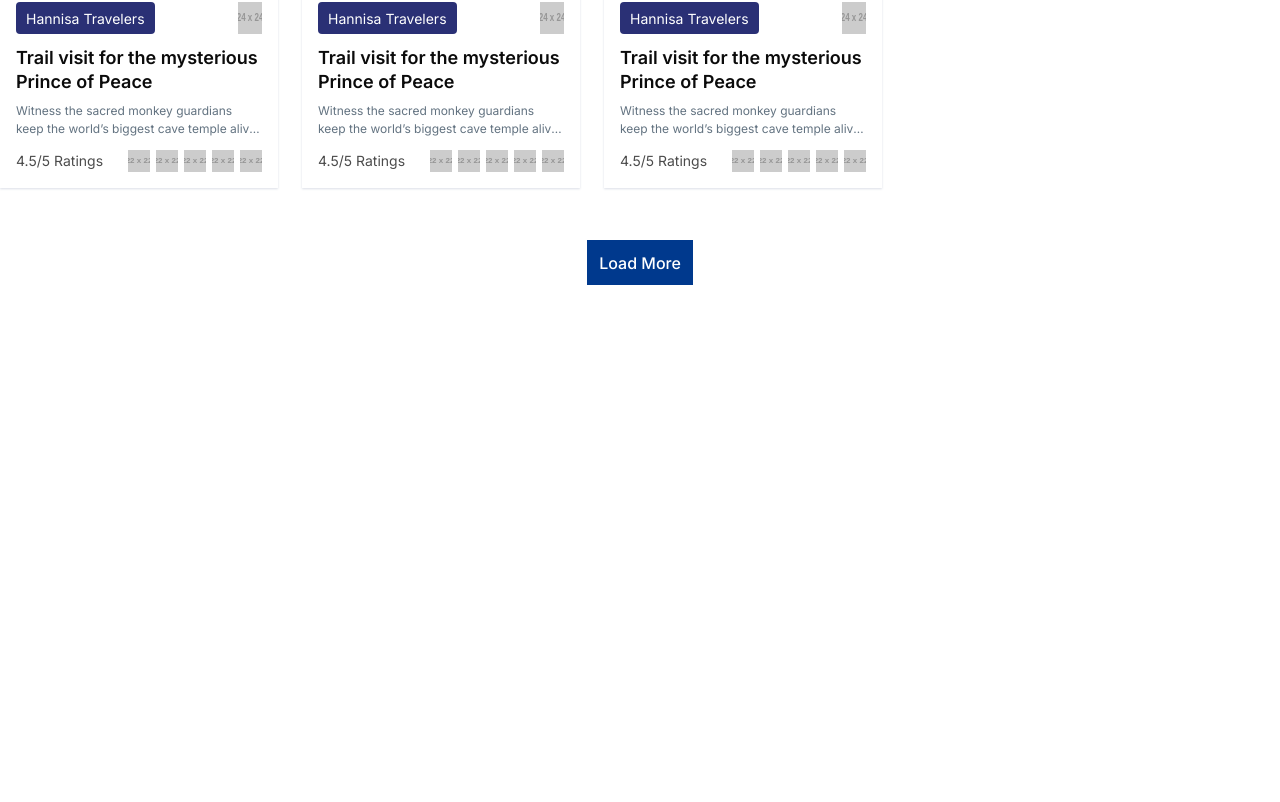
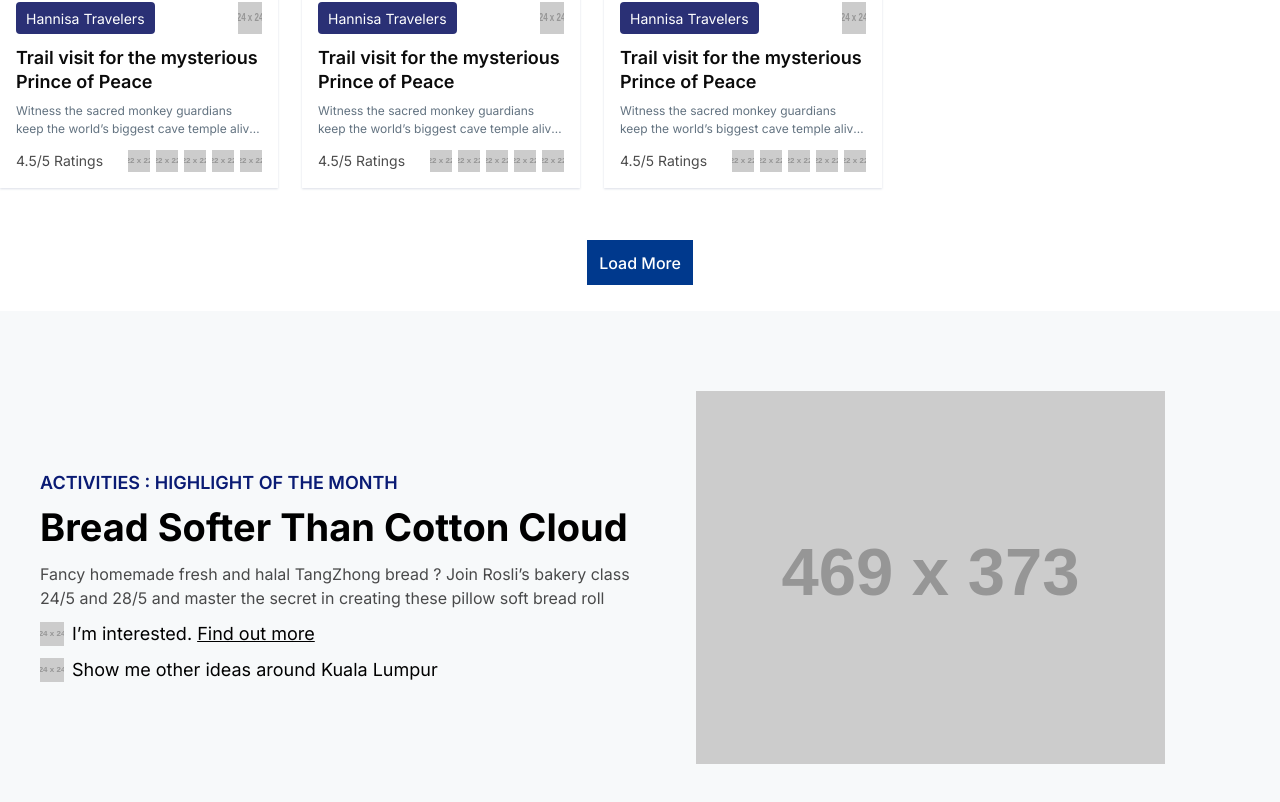
Before and after one commit to Tracer1337/visit-malaysia-2026, a Next.js app: page / in a window 1280 px wide. Shown: the part 3412-4214 px from the top of the page. Before the commit the page ends 3923 px from the top, so only its background shows below. Built offline with nearby package versions, Linux system fonts and the light colour scheme.

Commit message:
Add Activity Showcase

```diff
--- /dev/null
+++ b/app/_components/ActivityShowcase/ActivityShowcase.tsx
@@ -0,0 +1,34 @@
+import Placeholder from '../ui/Placeholder';
+
+export default function ActivityShowcase() {
+  return (
+    <div className="grid grid-cols-2 grid-rows-1 items-center">
+      <div className="max-w-[600px] justify-self-end">
+        <p className="font-semibold text-lg leading-[18px] text-[#0A1B74] uppercase">
+          ACTIVITIES : HIGHLIGHT OF THE MONTH
+        </p>
+        <h2 className="text-heading font-bold text-[38px] leading-[46px] mt-3 capitalize">
+          Bread softer than cotton cloud
+        </h2>
+        <p className="mt-3 opacity-70">
+          Fancy homemade fresh and halal TangZhong bread ? Join Rosli’s bakery
+          class 24/5 and 28/5 and master the secret in creating these pillow
+          soft bread roll
+        </p>
+        <div className="flex items-center mt-3">
+          <Placeholder width={24} height={24} className="mr-2" />
+          <span className="text-lg leading-[24px]">
+            I’m interested. <span className="underline">Find out more</span>
+          </span>
+        </div>
+        <div className="flex items-center mt-3">
+          <Placeholder width={24} height={24} className="mr-2" />
+          <span className="text-lg leading-[24px]">
+            Show me other ideas around Kuala Lumpur
+          </span>
+        </div>
+      </div>
+      <Placeholder width={469} height={373} className="ml-14" />
+    </div>
+  );
+}
--- /dev/null
+++ b/app/_components/ActivityShowcase/index.ts
@@ -0,0 +1,3 @@
+import ActivityShowcase from './ActivityShowcase';
+
+export default ActivityShowcase;
--- a/app/page.tsx
+++ b/app/page.tsx
@@ -1,3 +1,4 @@
+import ActivityShowcase from './_components/ActivityShowcase';
 import Adverts from './_components/Adverts';
 import AIGuide from './_components/AIGuide';
 import TravelRecommendations from './_components/TravelRecommendations';
@@ -31,6 +32,11 @@ export default function LandingPage() {
           <Button>Load More</Button>
         </div>
       </section>
+      <section className="bg-[#F7F9FA] py-[80px]">
+        <div className="container mx-auto">
+          <ActivityShowcase />
+        </div>
+      </section>
     </main>
   );
 }
```
